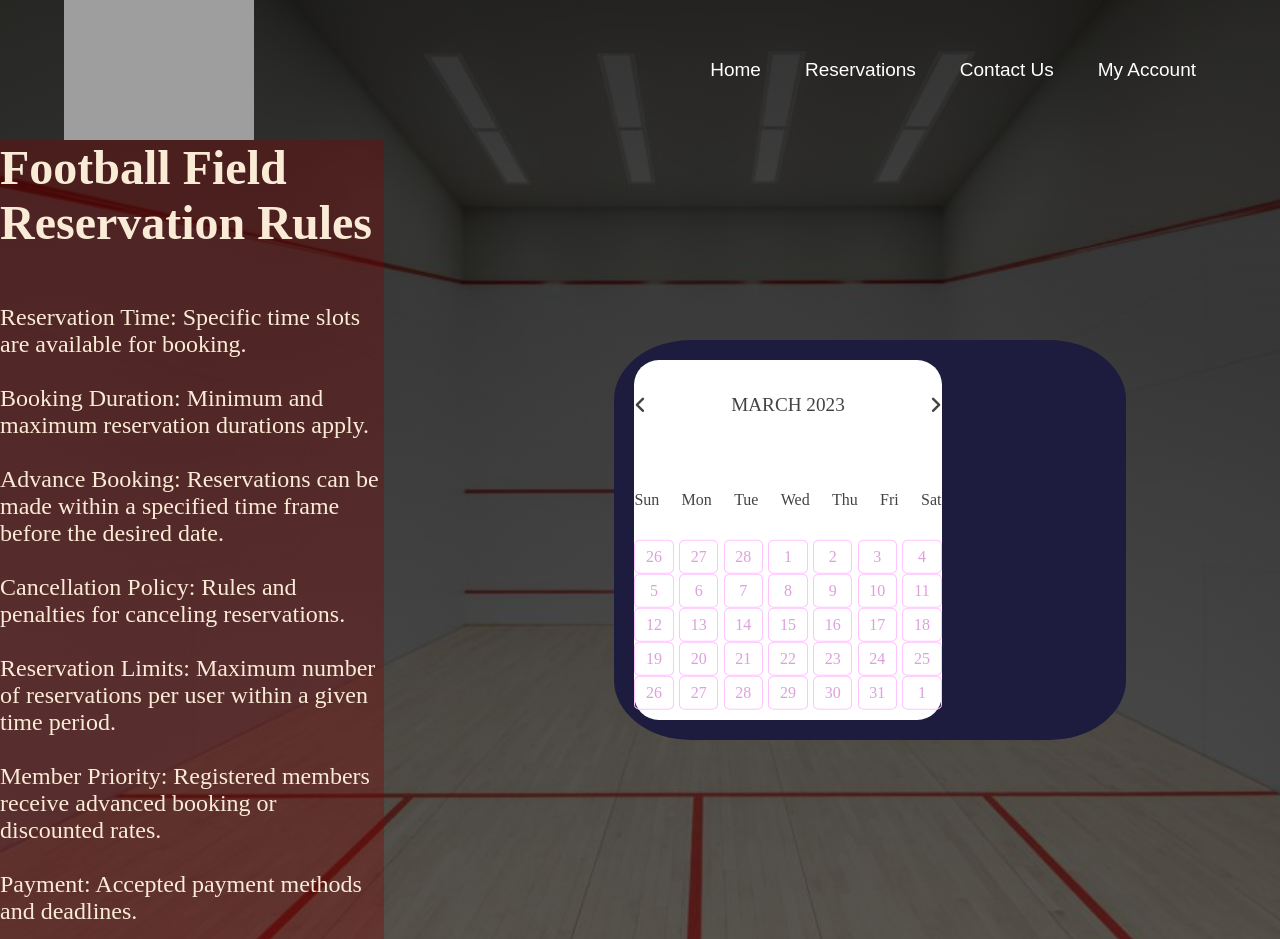
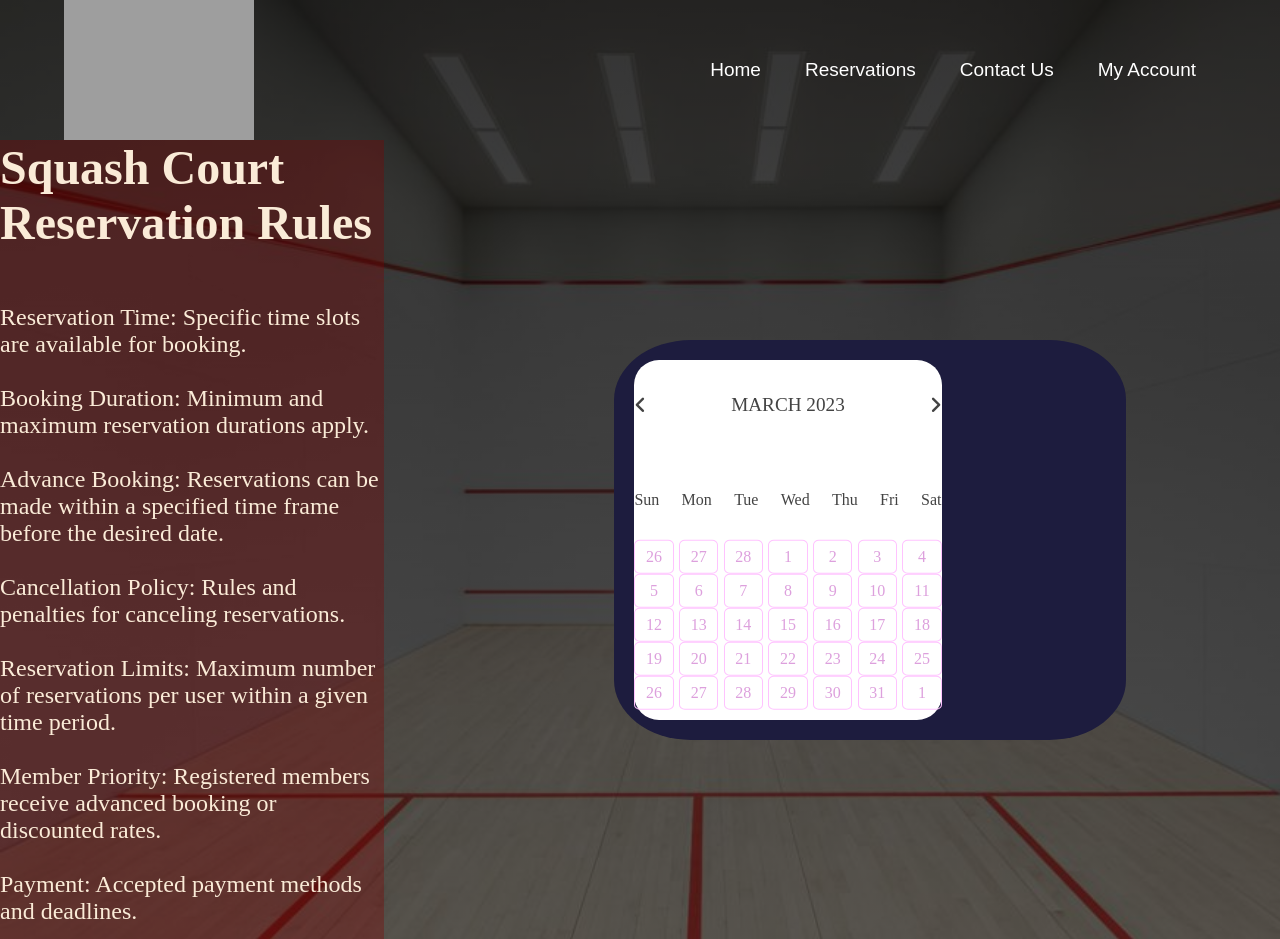
Before and after one commit to ahmed-lotfy-abousalem/courts-reservations-webapp, a Django app: page /Reservations/SquashRes in a window 1280 px wide. Shown: the top 939 px of the page. Run offline with Django 4.2, Linux system fonts and the light colour scheme; grey boxes are pictures that could not be loaded.

Commit message:
routings

```diff
--- a/ReservationsTennis/templates/ReservationsTennis/ReservationTennis.html
+++ b/ReservationsTennis/templates/ReservationsTennis/ReservationTennis.html
@@ -35,7 +35,7 @@
     </header>
     <div class="content">
     <div class="brief">
-        <h1>Football Field Reservation Rules</h1>
+        <h1>Tennis Field Reservation Rules</h1>
         <br>
         <br>
 
--- a/SquashRes/templates/SquashRes/SquashRes.html
+++ b/SquashRes/templates/SquashRes/SquashRes.html
@@ -35,7 +35,7 @@
     </header>
     <div class="content">
     <div class="brief">
-        <h1>Football Field Reservation Rules</h1>
+        <h1>Squash Court Reservation Rules</h1>
         <br>
         <br>
 
```
